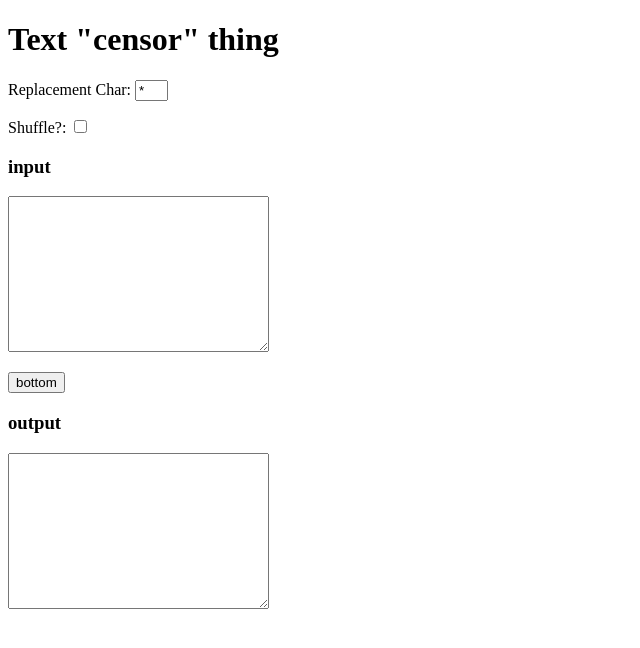
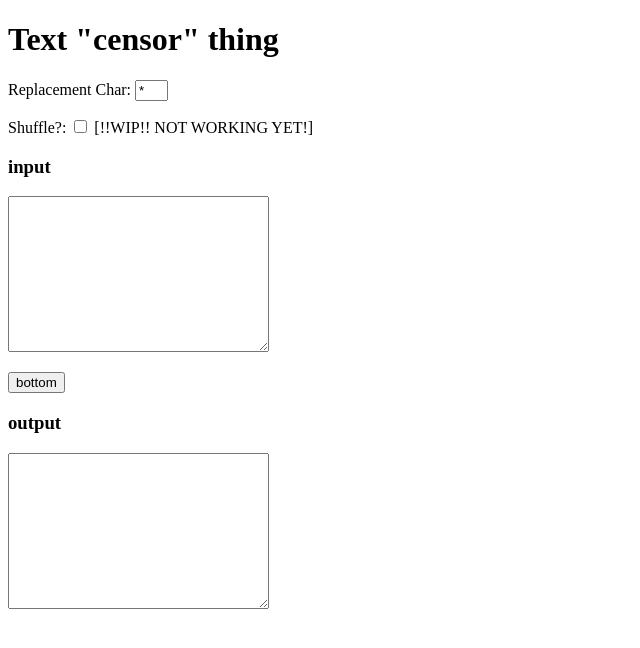
Before and after one commit to SlainHazel/robot-toys, a plain HTML site: page index.html in a window 1280 px wide. Shown: the whole page, without its empty margins (0-640 px from the left). Drawn offline with Linux system fonts and the light colour scheme.

Commit message:
crunch time

```diff
--- a/index.html
+++ b/index.html
@@ -23,7 +23,7 @@ function censorText() {
 <h1>Text "censor" thing</h1>
 
 <p>Replacement Char: <input id="repChar" type="text" value="*" size="1" maxlength="1"></p>
-<p>Shuffle?: <input id="shuffleIt" type="checkbox" readonly></p>
+<p>Shuffle?: <input id="shuffleIt" type="checkbox"> [!!WIP!! NOT WORKING YET!]</p>
 
 <h3>input</h3>
 <textarea id="inputText" rows="10" cols="30"></textarea>
```
